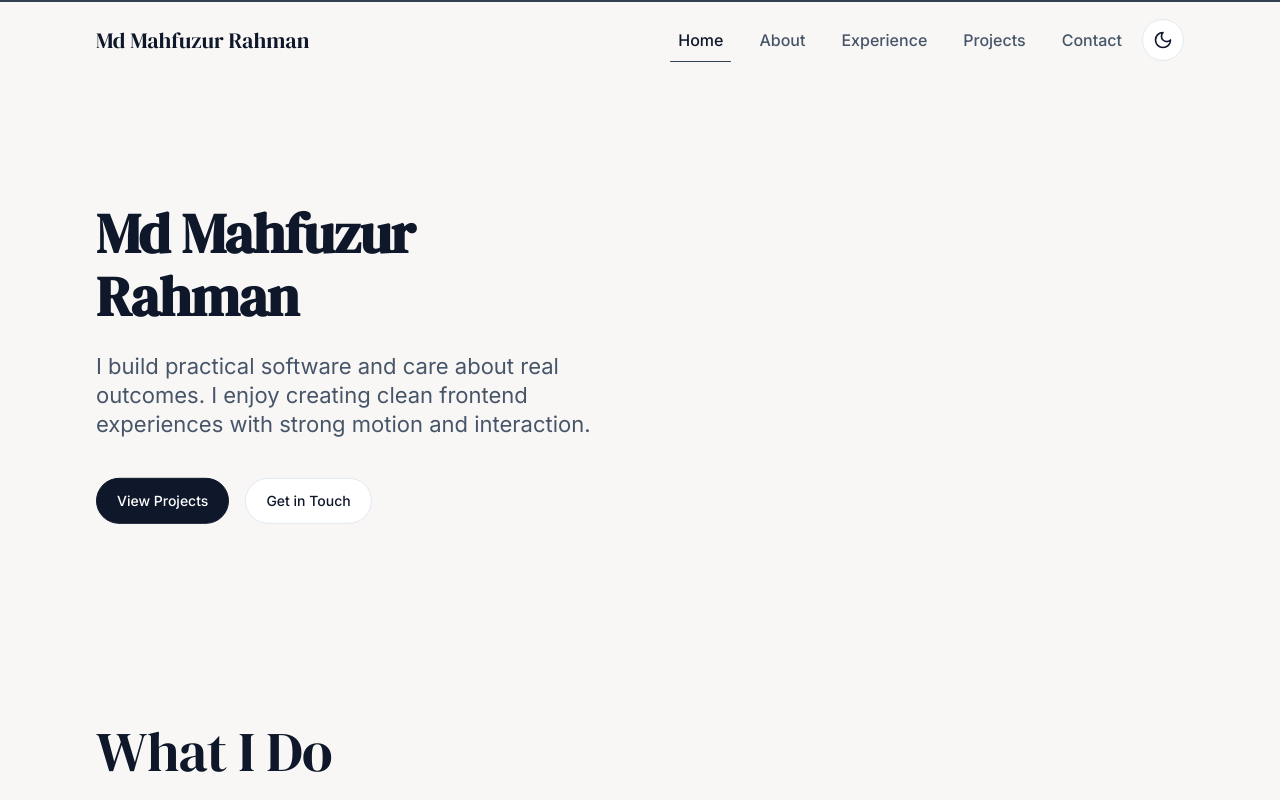
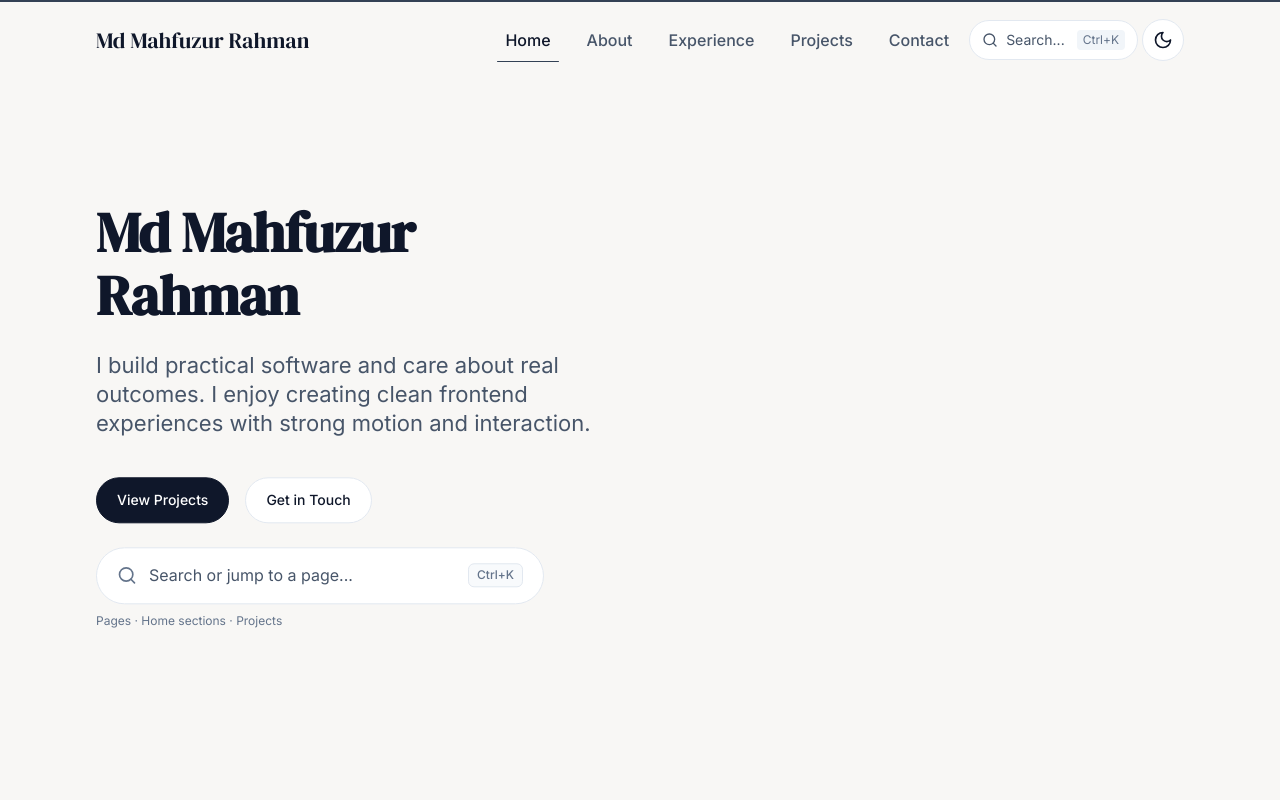
Before and after one commit to mdrahman789/Portfolio, a React (Vite) app: page / in a window 1280 px wide. Shown: the top 800 px of the page. Built offline with nearby package versions, Linux system fonts and the light colour scheme.

Commit message:
Search Button

```diff
--- /dev/null
+++ b/src/components/layout/CommandSearchBar.tsx
@@ -0,0 +1,57 @@
+import { useEffect, useState } from 'react'
+import { Search } from 'lucide-react'
+import { useCommandPalette } from '@/contexts/CommandPaletteContext'
+
+interface CommandSearchBarProps {
+  variant?: 'hero' | 'compact'
+  className?: string
+}
+
+export function CommandSearchBar({ variant = 'hero', className = '' }: CommandSearchBarProps) {
+  const { setOpen } = useCommandPalette() ?? { setOpen: () => {} }
+  const [shortcut, setShortcut] = useState('⌘K')
+
+  useEffect(() => {
+    const isMac =
+      typeof navigator !== 'undefined' &&
+      /(Mac|iPhone|iPod|iPad)/i.test(navigator.platform)
+    setShortcut(isMac ? '⌘K' : 'Ctrl+K')
+  }, [])
+
+  if (variant === 'compact') {
+    return (
+      <button
+        type="button"
+        onClick={() => setOpen(true)}
+        className={`inline-flex items-center gap-2 rounded-full border border-slate-200 bg-white px-3 py-2 text-body-sm text-slate-600 dark:border-slate-700 dark:bg-slate-800/60 dark:text-slate-400 hover:border-slate-300 hover:bg-slate-50 dark:hover:border-slate-600 dark:hover:bg-slate-800 transition-colors focus-visible:outline-none focus-visible:ring-2 focus-visible:ring-slate-900 focus-visible:ring-offset-2 focus-visible:ring-offset-[#f6f2ea] dark:focus-visible:ring-slate-100 dark:focus-visible:ring-offset-slate-950 ${className}`}
+        aria-label="Open command palette for quick navigation"
+      >
+        <Search className="w-4 h-4" />
+        <span>Search...</span>
+        <kbd className="ml-1 hidden sm:inline-flex h-5 min-w-[1.25rem] items-center justify-center rounded bg-slate-100 px-1.5 font-sans text-caption text-slate-500 dark:bg-slate-700 dark:text-slate-400">
+          {shortcut}
+        </kbd>
+      </button>
+    )
+  }
+
+  return (
+    <div className={className}>
+      <button
+        type="button"
+        onClick={() => setOpen(true)}
+        className="flex w-full items-center gap-3 rounded-full border border-slate-200 bg-white px-5 py-3.5 text-left text-body text-slate-600 dark:border-slate-700 dark:bg-slate-800/40 dark:text-slate-400 hover:border-slate-300 hover:bg-slate-50 dark:hover:border-slate-600 dark:hover:bg-slate-800/60 transition-colors focus-visible:outline-none focus-visible:ring-2 focus-visible:ring-slate-900 focus-visible:ring-offset-2 focus-visible:ring-offset-[#f6f2ea] dark:focus-visible:ring-slate-100 dark:focus-visible:ring-offset-slate-950"
+        aria-label="Open command palette for quick navigation"
+      >
+        <Search className="w-5 h-5 shrink-0 text-slate-500 dark:text-slate-400" />
+        <span className="flex-1">Search or jump to a page...</span>
+        <kbd className="hidden sm:inline-flex h-6 min-w-[2rem] items-center justify-center rounded-md border border-slate-200 bg-slate-50 px-2 font-sans text-caption font-medium text-slate-500 dark:border-slate-600 dark:bg-slate-800 dark:text-slate-400">
+          {shortcut}
+        </kbd>
+      </button>
+      <p className="mt-2 text-caption text-slate-500 dark:text-slate-400">
+        Pages · Home sections · Projects
+      </p>
+    </div>
+  )
+}
--- a/src/components/layout/Header.tsx
+++ b/src/components/layout/Header.tsx
@@ -1,6 +1,7 @@
 import { Link, useLocation } from 'react-router-dom'
 import { cn } from '@/lib/utils'
 import { ThemeToggle } from './ThemeToggle'
+import { CommandSearchBar } from './CommandSearchBar'
 import { useState, useEffect } from 'react'
 import { motion } from 'framer-motion'
 
@@ -68,6 +69,7 @@ export function Header() {
                 )
               })}
             </div>
+            <CommandSearchBar variant="compact" />
             <ThemeToggle />
           </div>
         </div>
--- a/src/components/layout/Layout.tsx
+++ b/src/components/layout/Layout.tsx
@@ -5,6 +5,7 @@ import { Header } from './Header'
 import { Footer } from './Footer'
 import { ScrollProgress } from './ScrollProgress'
 import { CommandPalette } from './CommandPalette'
+import { CommandPaletteProvider } from '@/contexts/CommandPaletteContext'
 import { initTheme } from '@/lib/theme'
 
 export function Layout() {
@@ -28,6 +29,9 @@ export function Layout() {
 
   return (
     <HelmetProvider>
+      <CommandPaletteProvider
+        value={{ open: commandPaletteOpen, setOpen: setCommandPaletteOpen }}
+      >
         <div className="relative z-10 min-h-screen bg-[var(--color-bg)] text-slate-800 dark:text-slate-100 transition-colors">
           <ScrollProgress />
           <Header />
@@ -37,6 +41,7 @@ export function Layout() {
           <Footer />
           <CommandPalette open={commandPaletteOpen} onOpenChange={setCommandPaletteOpen} />
         </div>
+      </CommandPaletteProvider>
     </HelmetProvider>
   )
 }
--- /dev/null
+++ b/src/contexts/CommandPaletteContext.tsx
@@ -0,0 +1,27 @@
+import { createContext, useContext, ReactNode } from 'react'
+
+type CommandPaletteContextType = {
+  open: boolean
+  setOpen: (open: boolean) => void
+}
+
+const CommandPaletteContext = createContext<CommandPaletteContextType | null>(null)
+
+export function CommandPaletteProvider({
+  children,
+  value,
+}: {
+  children: ReactNode
+  value: CommandPaletteContextType
+}) {
+  return (
+    <CommandPaletteContext.Provider value={value}>
+      {children}
+    </CommandPaletteContext.Provider>
+  )
+}
+
+export function useCommandPalette() {
+  const ctx = useContext(CommandPaletteContext)
+  return ctx
+}
--- a/src/pages/Home.tsx
+++ b/src/pages/Home.tsx
@@ -4,6 +4,7 @@ import { Button } from '@/components/ui/Button'
 import { Section } from '@/components/ui/Section'
 import { Card } from '@/components/ui/Card'
 import { Chip } from '@/components/ui/Chip'
+import { CommandSearchBar } from '@/components/layout/CommandSearchBar'
 import { ScrollReveal, StaggerContainer } from '@/components/motion/ScrollReveal'
 import { Parallax } from '@/components/motion/Parallax'
 
@@ -27,6 +28,9 @@ export function Home() {
                 <Button as="link" to="/contact" variant="secondary">
                   {siteData.home.hero.ctaContact}
                 </Button>
+              </div>
+              <div className="mt-6 max-w-md">
+                <CommandSearchBar variant="hero" />
               </div>
             </ScrollReveal>
           </Parallax>
```
Lines whose indentation alone changed are shown as unchanged.
